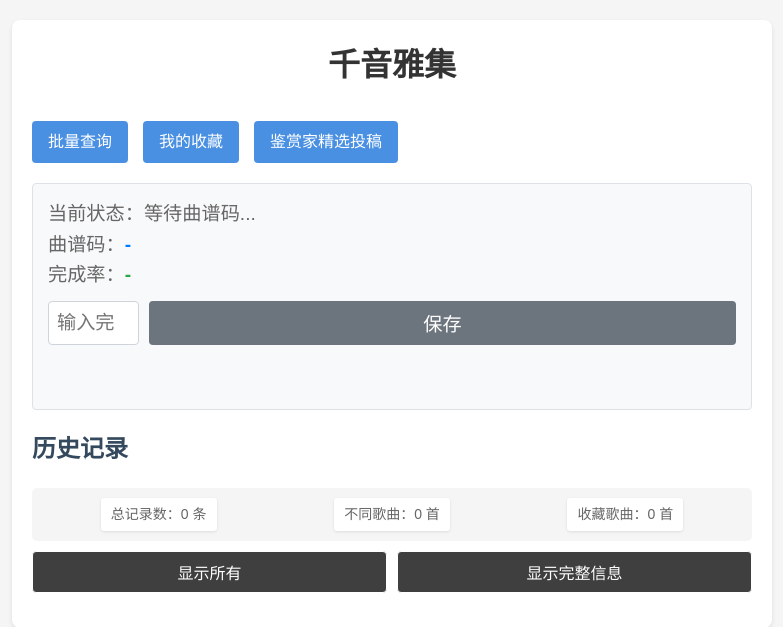
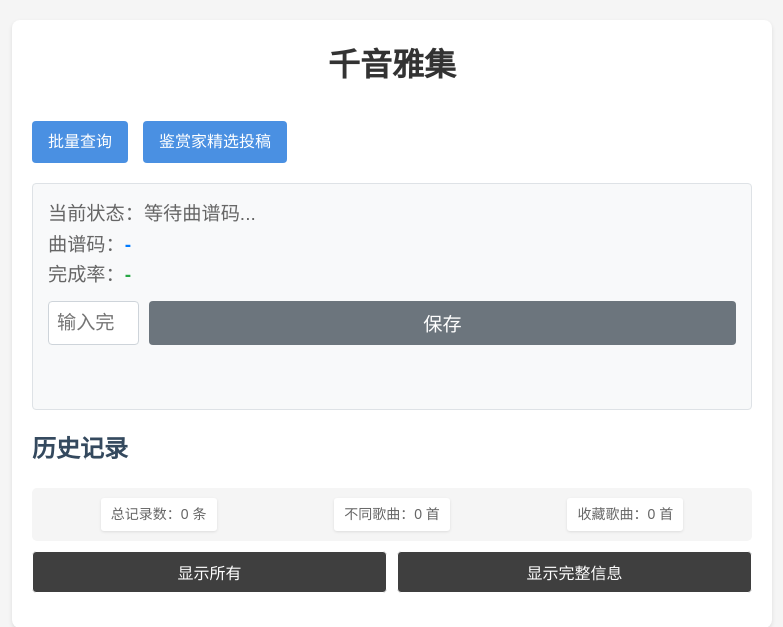
Before and after one commit to HKLHaoBin/Qinyin-Score-Steward, a Flask app: page / in a window 1280 px wide. Shown: the top 627 px of the page, without its empty margins (248-1031 px from the left). Run offline with Flask 3, Linux system fonts and the light colour scheme; data that the repository does not hold is empty; some libraries are stand-ins or nearby versions.

Commit message:
移除导航链接中的“我的收藏”项，以简化界面布局。

```diff
--- a/templates/index.html
+++ b/templates/index.html
@@ -14,7 +14,6 @@
         <h1>千音雅集</h1>
         <div class="nav-links">
             <a href="/batch" class="nav-link">批量查询</a>
-            <a href="/favorites" class="nav-link">我的收藏</a>
             <a href="https://act.miyoushe.com/ys/event/ugc-music-stable/index.html?mhy_presentation_style=fullscreen&mhy_auth_required=true&game_biz=hk4e_cn#/list?key=Button_Jianshang&is_from_button=true" class="nav-link" target="_blank">鉴赏家精选投稿</a>
         </div>
 
```
